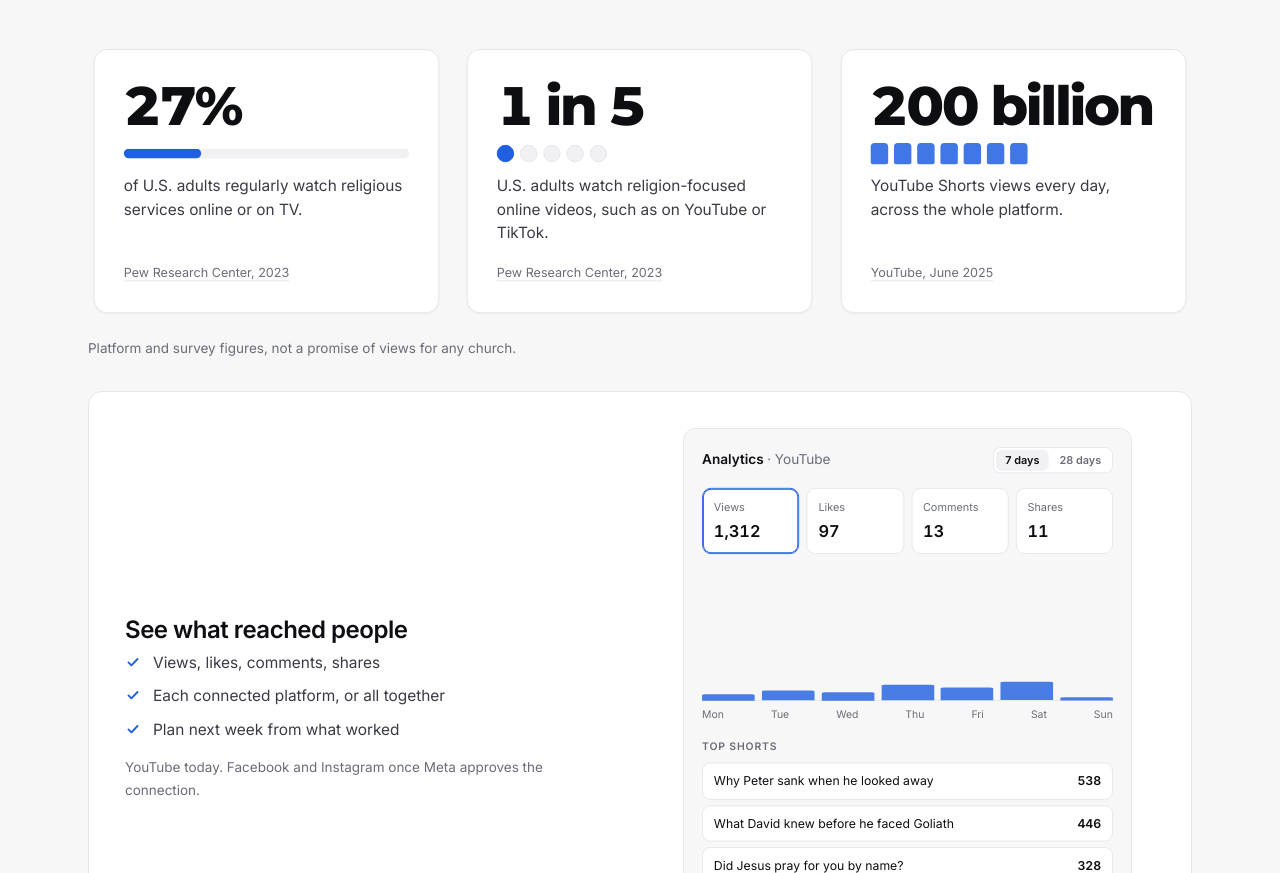
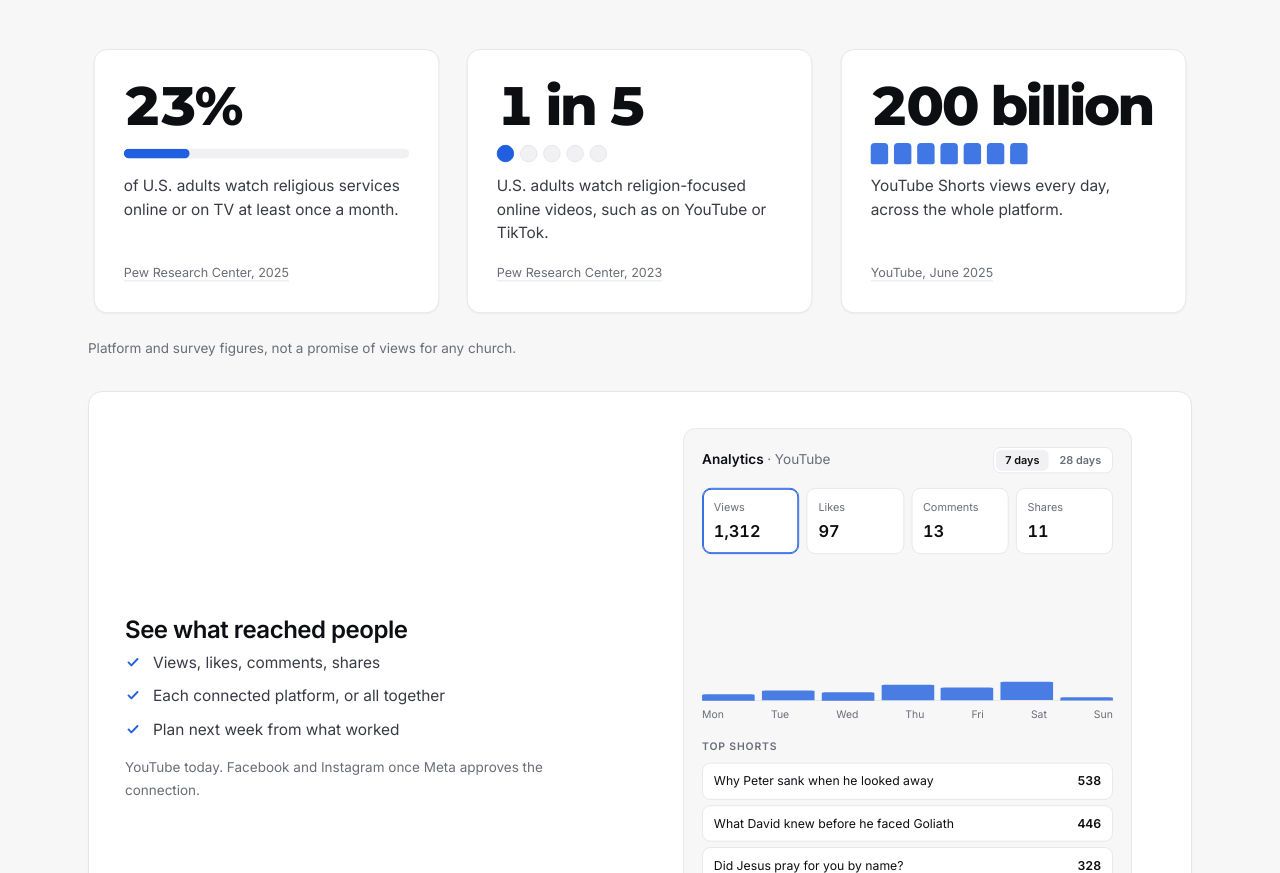
Before and after one commit to pairofblessings-cmd/commission-clips-site, a plain HTML site: page index.html in a window 1280 px wide. Shown: the part 9506-10379 px from the top of the page. Drawn offline with Linux system fonts and the light colour scheme.

Commit message:
Stat: Pew 2025 Religious Landscape Study, 23% watch services online or on TV monthly
Co-Authored-By: Claude Opus 5.5 <noreply@anthropic.com>

```diff
--- a/index.html
+++ b/index.html
@@ -746,7 +746,7 @@ button.mini[disabled] { cursor: default; background: var(--good); border-color:
 <section class="band" id="outreach"><div class="wrap">
   <div class="head"><h2>Reach people where they already are.</h2><p>Many people meet church on a screen first.</p></div>
   <div class="stats">
-    <figure class="card fact" data-grow=".94"><b><span data-to="27">27</span>%</b><span class="fact-viz bar" style="--p:.27" aria-hidden="true"><i></i></span><figcaption>of U.S. adults regularly watch religious services online or on TV.</figcaption><a href="https://www.pewresearch.org/religion/2023/06/02/online-religious-services-appeal-to-many-americans-but-going-in-person-remains-more-popular/" target="_blank" rel="noopener">Pew Research Center, 2023</a></figure>
+    <figure class="card fact" data-grow=".94"><b><span data-to="23">23</span>%</b><span class="fact-viz bar" style="--p:.23" aria-hidden="true"><i></i></span><figcaption>of U.S. adults watch religious services online or on TV at least once a month.</figcaption><a href="https://www.pewresearch.org/religion/2025/02/26/religious-attendance-and-congregational-involvement/" target="_blank" rel="noopener">Pew Research Center, 2025</a></figure>
     <figure class="card fact" data-grow=".94"><b>1 in 5</b><span class="fact-viz dots" aria-hidden="true"><i class="on"></i><i></i><i></i><i></i><i></i></span><figcaption>U.S. adults watch religion-focused online videos, such as on YouTube or TikTok.</figcaption><a href="https://www.pewresearch.org/religion/2023/06/02/online-religious-services-appeal-to-many-americans-but-going-in-person-remains-more-popular/" target="_blank" rel="noopener">Pew Research Center, 2023</a></figure>
     <figure class="card fact" data-grow=".94"><b><span data-to="200">200</span> billion</b><span class="fact-viz week" aria-hidden="true"><i style="--j:0"></i><i style="--j:1"></i><i style="--j:2"></i><i style="--j:3"></i><i style="--j:4"></i><i style="--j:5"></i><i style="--j:6"></i></span><figcaption>YouTube Shorts views every day, across the whole platform.</figcaption><a href="https://blog.youtube/news-and-events/neal-mohan-cannes-2025/" target="_blank" rel="noopener">YouTube, June 2025</a></figure>
   </div>
```
